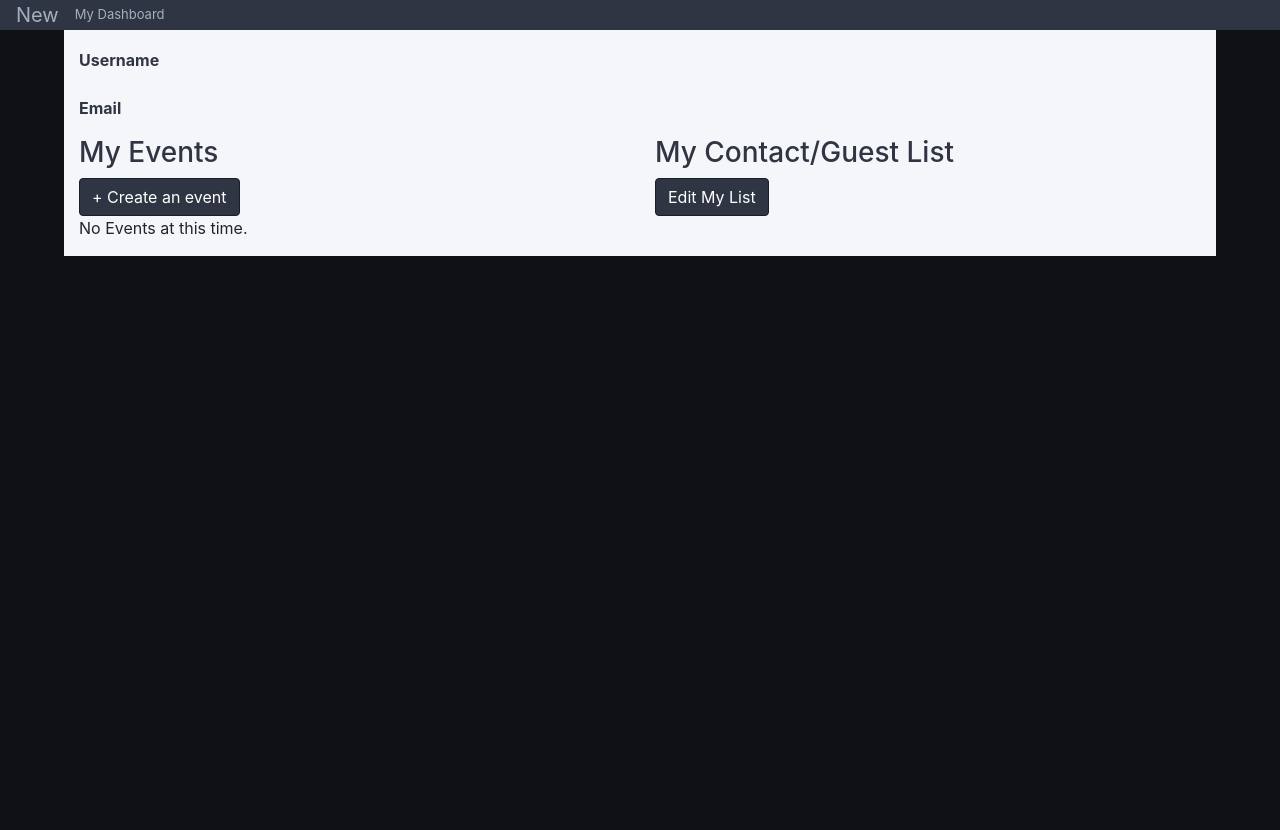
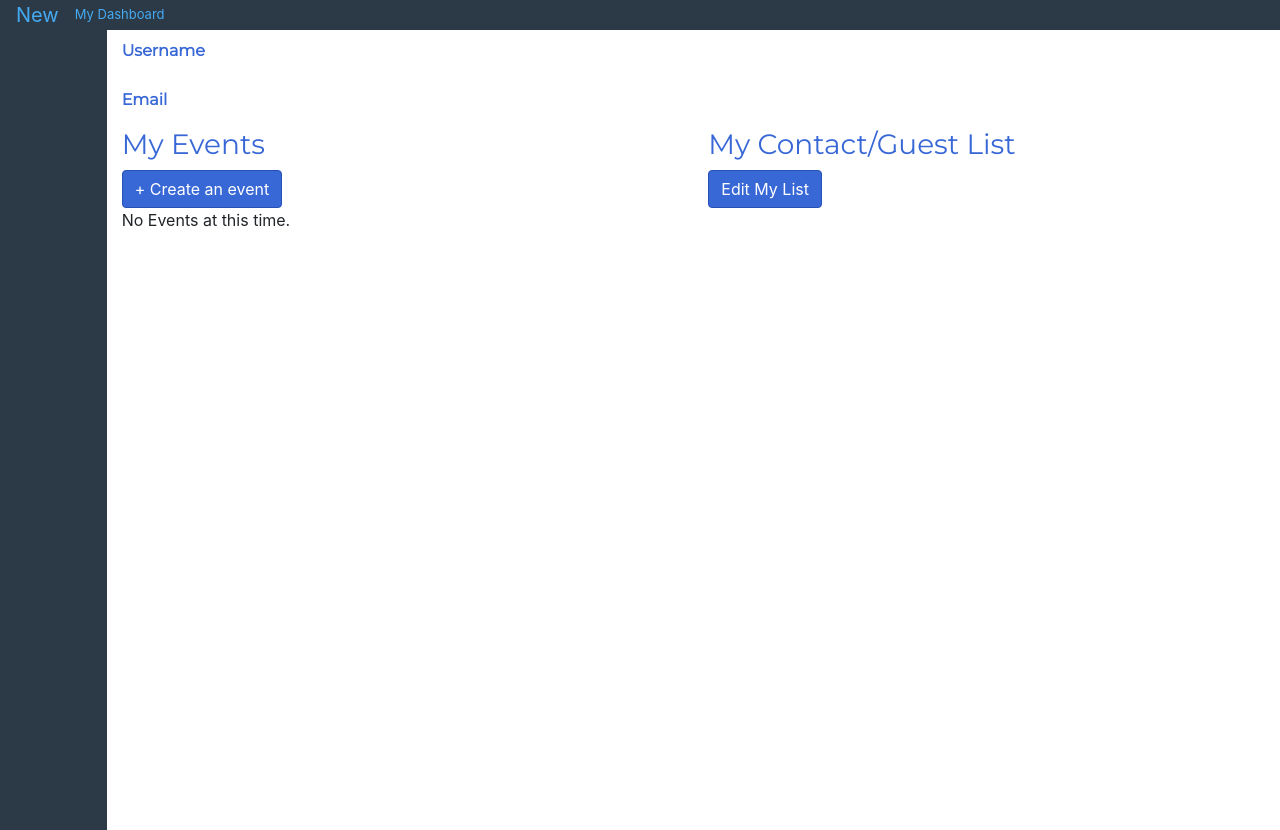
Before and after one commit to agustin2791/new_site_project, a Django app: template template/dashboard/index.html in a window 1280 px wide. Before the commit the page ends 256 px from the top, so only its background shows below. Run offline with Django 3.2, Linux system fonts and the light colour scheme; the template is opened without the code that fills it, so the values that code supplies are empty; some libraries are stand-ins or nearby versions.

Commit message:
new styles

```diff
--- a/static/custom/styles.less
+++ b/static/custom/styles.less
@@ -1,18 +1,21 @@
 // out: ../dist/css/main.css, compress: true
-@primary-color: #2f3542;
-@secondary-color: #a4b0be;
-@third-color: #4cd137;
-@primary-bg-color: #f5f6fa;
-@secondary-bg-color: #353b48;
+@primary-color: #3867d6;
+@secondary-color: #45aaf2;
+@third-color: #4b6584;
+@primary-bg-color: #fff;
+@secondary-bg-color: #2C3A47;
 @light-color: #f1f2f6;
 
 h1, h2, h3, h4, h5, h6, b, strong {
   color: @primary-color;
+  font-family: 'Montserrat', sans-serif;
 }
 a {
   color: @secondary-color;
+  transition: ease .5s;
   &:hover {
-    color: darken(@secondary-color, 15%);
+    color: lighten(@secondary-color, 15%);
+    text-decoration: none;
   }
 }
 .btn-primary {
@@ -20,6 +23,7 @@ a {
   border-color: darken(@primary-color, 10%);
   &:hover {
     background: lighten(@primary-color, 15%);
+    border-color: lighten(@primary-color, 10%);
   }
 }
 .container, .container-fluid {
@@ -30,10 +34,13 @@ a {
   font-size: small;
 }
 .navbar-custom {
-  background: @primary-color;
+  background: @secondary-bg-color;
 }
 body {
-  background: darken(@primary-color, 15%);
+  background: @primary-bg-color;
+}
+.jumbotron {
+  background: #fff;
 }
 
 @import 'main/general.less';
--- a/static/custom/userdash.less
+++ b/static/custom/userdash.less
@@ -16,8 +16,16 @@
   }
 }
 .wrapper {
-  width: 90%;
-  padding-top: 40px;
+  width: 100%;
+  margin-top: 20px;
+  padding-top: 10px;
   margin-left: auto;
   margin-right: auto;
 }
+.side-menu {
+  background: @secondary-bg-color;
+  height: 100vh;
+  display: block;
+  position: relative;
+
+}
--- a/static/dist/css/main.css
+++ b/static/dist/css/main.css
@@ -1 +1 @@
-h1,h2,h3,h4,h5,h6,b,strong{color:#2f3542}a{color:#a4b0be}a:hover{color:#77899e}.btn-primary{background:#2f3542;border-color:#1a1d24}.btn-primary:hover{background:#4f596f}.container,.container-fluid{background-color:#f5f6fa}.navbar{height:30px;font-size:small}.navbar-custom{background:#2f3542}body{background:#0f1115}body{width:100%}.pull-right{float:right}.event-list-container{width:100%;max-height:500px;overflow-y:scroll;margin-top:5px}.event-list-container::-webkit-scrollbar{width:10px;background:#d1d7de}.event-list-container::-webkit-scrollbar-thumb{background:#2f3542}.event-list-container .events{width:100%;padding:10px 2px}.wrapper{width:90%;padding-top:40px;margin-left:auto;margin-right:auto}
+h1,h2,h3,h4,h5,h6,b,strong{color:#3867d6;font-family:'Montserrat',sans-serif}a{color:#45aaf2;transition:ease .5s}a:hover{color:#8dcbf7;text-decoration:none}.btn-primary{background:#3867d6;border-color:#2550b6}.btn-primary:hover{background:#7797e3;border-color:#6287df}.container,.container-fluid{background-color:#fff}.navbar{height:30px;font-size:small}.navbar-custom{background:#2C3A47}body{background:#fff}.jumbotron{background:#fff}body{width:100%}.pull-right{float:right}.event-list-container,.guest-container{width:100%;max-height:500px;overflow-y:scroll;margin-top:5px}.event-list-container::-webkit-scrollbar,.guest-container::-webkit-scrollbar{width:10px;background:#8dcbf7}.event-list-container::-webkit-scrollbar-thumb,.guest-container::-webkit-scrollbar-thumb{background:#3867d6}.event-list-container .events,.guest-container .events{width:100%;padding:10px 2px}.wrapper{width:90%;padding-top:40px;margin-left:auto;margin-right:auto}
--- a/static/dist/css/styles.css
+++ b/static/dist/css/styles.css
@@ -6,34 +6,41 @@ h5,
 h6,
 b,
 strong {
-  color: #2f3542;
+  color: #3867d6;
+  font-family: 'Montserrat', sans-serif;
 }
 a {
-  color: #a4b0be;
+  color: #45aaf2;
+  transition: ease .5s;
 }
 a:hover {
-  color: #77899e;
+  color: #8dcbf7;
+  text-decoration: none;
 }
 .btn-primary {
-  background: #2f3542;
-  border-color: #1a1d24;
+  background: #3867d6;
+  border-color: #2550b6;
 }
 .btn-primary:hover {
-  background: #4f596f;
+  background: #7797e3;
+  border-color: #6287df;
 }
 .container,
 .container-fluid {
-  background-color: #f5f6fa;
+  background-color: #fff;
 }
 .navbar {
   height: 30px;
   font-size: small;
 }
 .navbar-custom {
-  background: #2f3542;
+  background: #2C3A47;
 }
 body {
-  background: #0f1115;
+  background: #fff;
+}
+.jumbotron {
+  background: #fff;
 }
 body {
   width: 100%;
@@ -51,11 +58,11 @@ body {
 .event-list-container::-webkit-scrollbar,
 .guest-container::-webkit-scrollbar {
   width: 10px;
-  background: #d1d7de;
+  background: #8dcbf7;
 }
 .event-list-container::-webkit-scrollbar-thumb,
 .guest-container::-webkit-scrollbar-thumb {
-  background: #2f3542;
+  background: #3867d6;
 }
 .event-list-container .events,
 .guest-container .events {
@@ -63,8 +70,15 @@ body {
   padding: 10px 2px;
 }
 .wrapper {
-  width: 90%;
-  padding-top: 40px;
+  width: 100%;
+  margin-top: 20px;
+  padding-top: 10px;
   margin-left: auto;
   margin-right: auto;
 }
+.side-menu {
+  background: #2C3A47;
+  height: 100vh;
+  display: block;
+  position: relative;
+}
--- a/template/base.html
+++ b/template/base.html
@@ -7,6 +7,7 @@
     <title>{% block title_name %}Events{% endblock %}</title>
     <link rel="stylesheet" type="text/css" href="{% static 'bootstrap/css/bootstrap.min.css' %}">
     <link rel="stylesheet" href="{% static 'dist/css/styles.css' %}">
+    <link href="https://fonts.googleapis.com/css?family=Montserrat" rel="stylesheet">
   </head>
   <body>
     <nav class="navbar navbar-expand-lg navbar-custom fixed-top">
--- a/template/dashboard/index.html
+++ b/template/dashboard/index.html
@@ -1,6 +1,10 @@
 {% extends 'base.html' %}
 {% block content %}
 <div class="container-fluid wrapper content-wrapper">
+  <div class="row">
+    <div class="col-md-1 side-menu">
+    </div>
+    <div class="col-md-11">
       <div class="row header-profile">
         <div class="col-md-4 user-information">
           <!-- <img src="" class="profile-img" alt="User Profile"> -->
@@ -46,4 +50,6 @@
         </div>
       </div>
     </div>
+  </div>
+</div>
 {% endblock %}
```
Also changed, not shown: template/index/index.html (+11 -2 lines), db.sqlite3. Lines whose indentation alone changed are shown as unchanged.
